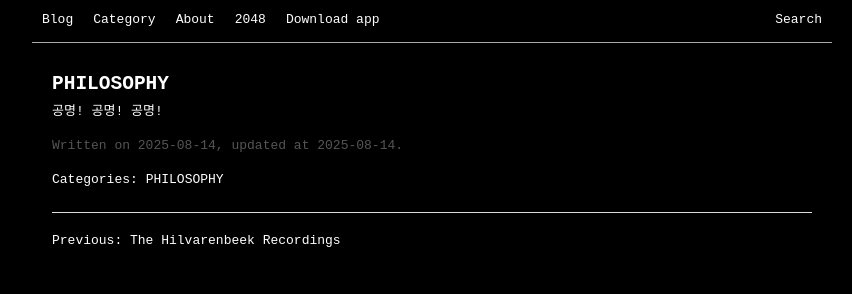
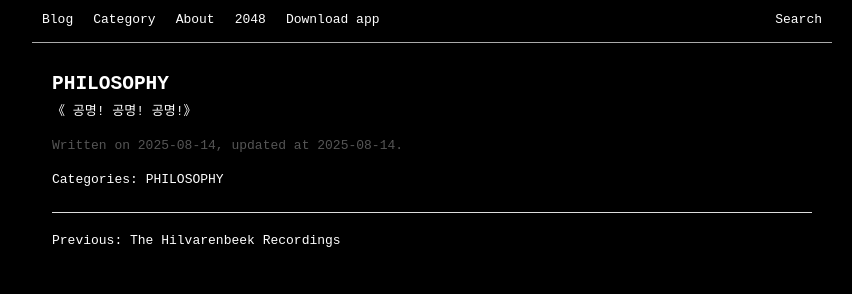
Before and after one commit to whoisrealminjueun/whoisrealminjueun.github.io, a Jekyll site: the page built from _posts/2025-08-14- 《 공명! 공명! 공명!》.md, in a window 1280 px wide. Shown: the part 229-523 px from the top of the page, without its empty margins (208-1060 px from the left). Built offline with Jekyll 4.4.1, drawn with Linux system fonts in a browser that asks for light colours.

Commit message:
Update and rename 2025-08-14- 공명! 공명! 공명!.md to 2025-08-14- 《 공명! 공명! 공명!》.md

```diff
--- a/_posts/2025-08-14- 공명! 공명! 공명!.md
+++ b/_posts/2025-08-14- 《 공명! 공명! 공명!》.md
@@ -6,4 +6,4 @@
 categories: ["PHILOSOPHY"]
 ---
 
-공명! 공명! 공명!
+《 공명! 공명! 공명!》
```
